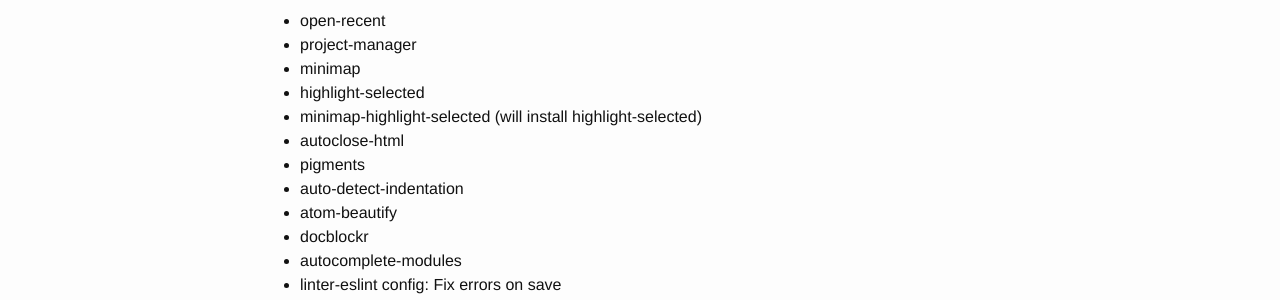
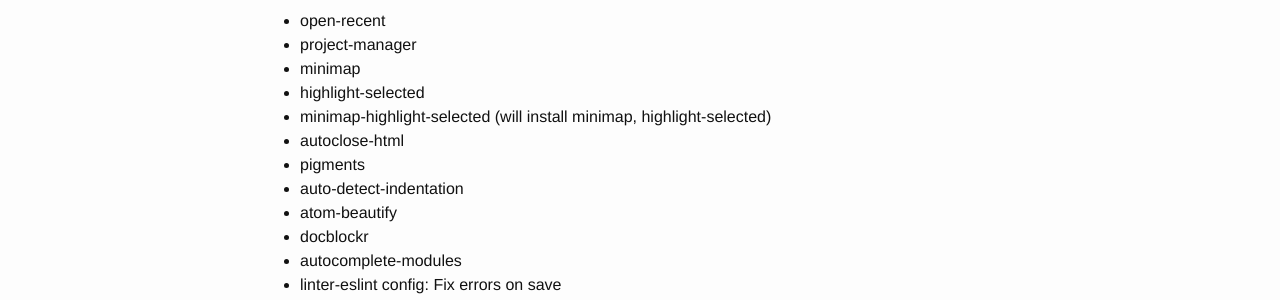
Before and after one commit to xx7y7xx/xx7y7xx.github.io, a Jekyll site: the page built from _pages/dev/atom-plugins/index.md, in a window 1280 px wide and 1400 px high. Shown: the part 320-620 px from the top of the window. Built offline with Jekyll 4.4.1, drawn with Linux system fonts in a browser that asks for light colours; comment, search, counter and statistics services are not loaded.

Commit message:
Update index.md

```diff
--- a/_pages/dev/atom-plugins/index.md
+++ b/_pages/dev/atom-plugins/index.md
@@ -14,7 +14,7 @@
 - project-manager
 - minimap
 - highlight-selected
-- minimap-highlight-selected (will install highlight-selected)
+- minimap-highlight-selected (will install minimap, highlight-selected)
 - autoclose-html
 - pigments
 - auto-detect-indentation
```
Also changed, not shown: other parts of _pages/dev/atom-plugins/index.md (+4 -0 lines).
